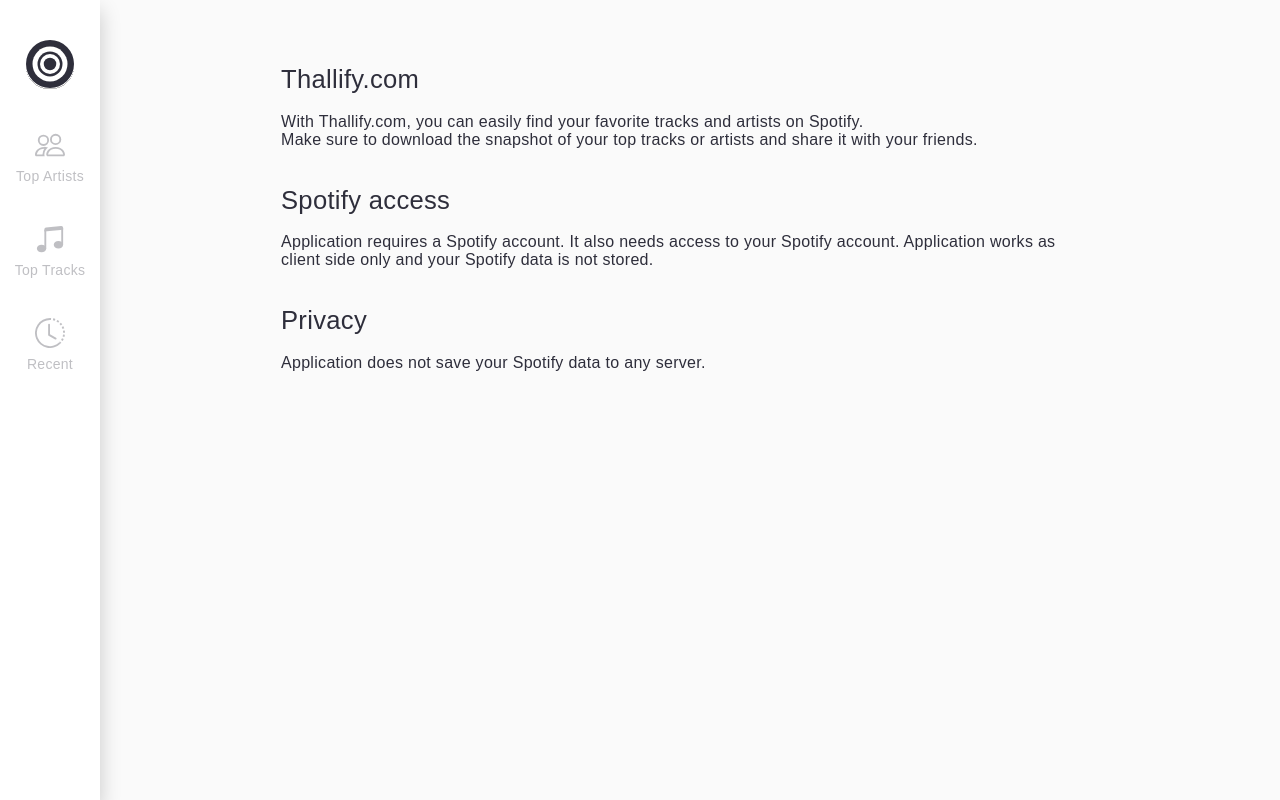
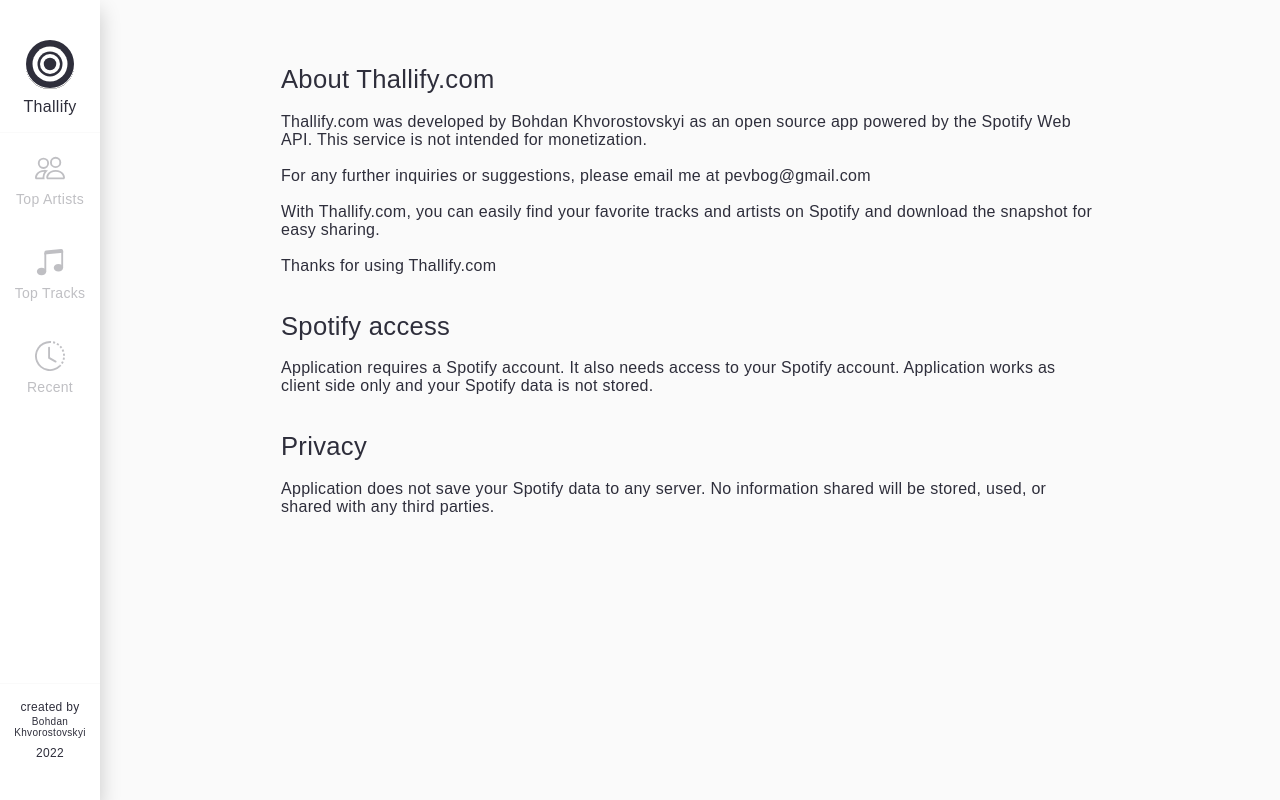
Before and after one commit to smartman1234/thallify.com, a React (Create React App) app: page /about in a window 1280 px wide. Built offline with nearby package versions, Linux system fonts and the light colour scheme; sample sign-in values are in the browser's storage.

Commit message:
time bug fix, about me

```diff
--- a/src/components/card/RecentItem.jsx
+++ b/src/components/card/RecentItem.jsx
@@ -15,7 +15,7 @@ const RecentItem = ({item, index, layout}) => {
           className="img-cover"
           alt={item.track.name}
         />
-        <div className="flex flex-col flex-grow">
+        <div className="flex flex-col flex-grow pr-3">
           <p className="fs-4 item-anim">{item.track.name}</p>
           <p className="fs-6 mt-5 text-secondary item-anim">{item.track.album.name}</p>
           <p className="fs-6 mt-5 text-secondary item-anim bold">
@@ -27,8 +27,8 @@ const RecentItem = ({item, index, layout}) => {
             ))}
           </p>
         </div>
-        <span className="">
-          {new Date(item.played_at).toLocaleTimeString()}
+        <span className="time text-end flex-grow fs-5 bold">
+          {new Date(item.played_at).toLocaleTimeString('en-US', {hourCycle: 'h24', hour: 'numeric', minute: 'numeric'})}
         </span>
       </div>
       </>
--- a/src/components/navigation/Nav.jsx
+++ b/src/components/navigation/Nav.jsx
@@ -13,6 +13,7 @@ const Nav = ({active, setTimeRange, setLayout, layout, setItemLimit, itemLimit,
     const downloadImage = () => {
         setIsSaving(true)
         document.querySelector('.image-node').classList.add('saving')
+        document.querySelector('.parent-node').classList.add('opacity-0')
         document.querySelector('.image-node').style.minWidth = '450px'
 
         setTimeout(() => {
@@ -29,11 +30,13 @@ const Nav = ({active, setTimeRange, setLayout, layout, setItemLimit, itemLimit,
                 setIsSaving(false)
                 document.querySelector('.image-node').classList.remove('saving')
                 document.querySelector('.image-node').style.minWidth = '0px'
+                document.querySelector('.parent-node').classList.remove('opacity-0')
             }).catch(err => {
                 console.log(err)
                 setIsSaving(false)
                 document.querySelector('.image-node').classList.remove('saving')
                 document.querySelector('.image-node').style.minWidth = '0px'
+                document.querySelector('.parent-node').classList.remove('opacity-0')
             })
         }, 1000)
     }
--- a/src/components/navigation/Sidebar.jsx
+++ b/src/components/navigation/Sidebar.jsx
@@ -11,8 +11,13 @@ const Sidebar = () => {
   return (
     user ?
     <div className="sidebar">
+      <div className="flex flex-col justify-between flex-grow">
+        <div className="sidebar-top">
           <NavLink to="/about" className="logo">
             {logo}
+            <p className="mt-4 pb-2">
+              Thallify
+            </p>
           </NavLink>
           <NavLink to="/top-artists" className="sidebar-item">
             {peopleIcon}
@@ -27,6 +32,25 @@ const Sidebar = () => {
             <span>Recent</span>
           </NavLink>
         </div>
+        <div className="text-center footer border-top">
+          <div className="flex flex-col">
+            <p className="fs-6">
+              created by
+            </p>
+            <a
+              href="https://www.instagram.com/bohdan.khvorostovskyi/"
+              target="_blank"
+              rel='noopener noreferrer'
+            >
+              Bohdan Khvorostovskyi
+            </a>
+          </div>
+          <p className="fs-6">
+            2022
+          </p>
+        </div>
+      </div>
+    </div>
     : null
   )
 }
--- a/src/components/navigation/styles/Sidebar.css
+++ b/src/components/navigation/styles/Sidebar.css
@@ -13,12 +13,22 @@
     display: flex;
     flex-direction: column;
     padding-top: 40px;
+    padding-bottom: 40px;
     box-shadow: var(--box-shadow);
     gap: 40px;
 }
 
 .sidebar .logo {
     cursor: pointer;
+    display: flex;
+    justify-content: center;
+    align-items: center;
+    flex-direction: column;
+    width: 100%;
+    border-bottom: 1px solid var(--color-tertiary);
+}
+
+.sidebar .logo svg {
     width: 50px;
     height: 50px;
 }
@@ -34,6 +44,7 @@
     opacity: 0.3;
     transition-duration: var(--transition-duration);
     cursor: pointer;
+    padding: 20px 0;
 }
 
 .sidebar-item:hover {
@@ -51,6 +62,21 @@
     margin-bottom: 8px;
 }
 
+.sidebar .footer {
+    padding: 1rem 8px 0 8px;
+}
+
+.sidebar .footer a {
+    font-size: 10px;
+    padding-top: 2px;
+    padding-bottom: 8px;
+    transition-duration: var(--transition-duration);
+}
+
+.sidebar .footer a:hover {
+    color: var(--color-primary);
+}
+
 @media (max-width: 769px) {
     .sidebar {
         padding: 8px 12px;
@@ -65,12 +91,20 @@
         width: -webkit-fill-available;
     }
 
+    .sidebar .footer,
     .sidebar .logo {
         display: none;
     }
 
+    .sidebar-top {
+        display: flex;
+        flex-grow: 1;
+        justify-content: space-evenly;
+    }
+
     .sidebar .sidebar-item {
         flex-grow: 1;
+        padding: 0;
     }
 
     .sidebar .sidebar-item svg {
--- a/src/gates/AuthGate.jsx
+++ b/src/gates/AuthGate.jsx
@@ -20,6 +20,10 @@ const AuthGate = ({ children }) => {
         } else if (user) {
             console.log('Token will expire in minutes: ', (((+user.expiresIn * 1000) + (+user.loginTime) - Date.now()) / 60000).toFixed(2));
         }
+
+        if(!user) {
+            navigate('/');
+        }
     }, [dispatch, navigate, user]);
 
     return (
--- a/src/pages/About.jsx
+++ b/src/pages/About.jsx
@@ -12,18 +12,25 @@ const About = () => {
     <div className="container pb-1 content pt-1">
       <div className="p-1">
         <div>
-          <h1 className="title-2">Thallify.com</h1>
+          <h1 className="title-2 bold">About Thallify.com</h1>
           <br />
           <p>
-            With Thallify.com, you can easily find your favorite tracks and artists on Spotify.
+            Thallify.com was developed by <a href="https://www.instagram.com/bohdan.khvorostovskyi/" target="_blank" rel='noopener noreferrer' className="bold">Bohdan Khvorostovskyi</a> as an open source app powered by the Spotify Web API. This service is not intended for monetization.
             <br />
-            Make sure to download the snapshot of your top tracks or artists and share it with your friends.
+            <br />
+            For any further inquiries or suggestions, please email me at <a className="bold" href="mailto:pevbog@gmail.com">pevbog@gmail.com</a>
+            <br />
+            <br />
+            With Thallify.com, you can easily find your favorite tracks and artists on Spotify and download the snapshot for easy sharing.
+            <br />
+            <br />
+            Thanks for using Thallify.com
           </p>
         </div>
         <br />
         <br />
         <div>
-          <h1 className="title-2">Spotify access</h1>
+          <h1 className="title-2 bold">Spotify access</h1>
           <br />
           <p>
           Application requires a Spotify account. It also needs access to your Spotify account. Application works as client side only and your Spotify data is not stored.
@@ -32,10 +39,10 @@ const About = () => {
         <br />
         <br />
         <div>
-          <h1 className="title-2">Privacy</h1>
+          <h1 className="title-2 bold">Privacy</h1>
           <br />
           <p>
-          Application does not save your Spotify data to any server.
+          Application does not save your Spotify data to any server. No information shared will be stored, used, or shared with any third parties.
           </p>
         </div>
       </div>
--- a/src/pages/Artists.jsx
+++ b/src/pages/Artists.jsx
@@ -41,7 +41,7 @@ const Artists = () => {
                     setItemLimit={setItemLimit}
                     itemLimit={itemLimit}
                 />
-                <div className="overflow-hidden">
+                <div className="overflow-hidden parent-node">
                     <div className={`${layout === 'list_layout' ? 'flex-col ' : 'flex-row flex-wrap p-1 justify-center gap-1 align-center '}flex bg-main min-h-sm image-node`}>
                         <div className={`spotify-logo grid-col-1-1 border-bottom flex justify-between align-center ${layout === 'list_layout' ? 'p-1' : 'w-100 pb-2'}`}>
                             <div className="pl-1 spotify-logo flex-grow">
--- a/src/pages/Recent.jsx
+++ b/src/pages/Recent.jsx
@@ -33,7 +33,7 @@ const Tracks = () => {
                     setItemLimit={setItemLimit}
                     itemLimit={itemLimit}
                 />
-                <div className="overflow-hidden">
+                <div className="overflow-hidden parent-node">
                     <div className={`${layout === 'list_layout' ? 'flex-col ' : 'flex-row flex-wrap gap-1 p-1 justify-center align-center '}flex bg-main min-h-sm image-node`}>
                         <div className={`spotify-logo grid-col-1-1 border-bottom flex justify-between align-center ${layout === 'list_layout' ? 'p-1' : 'w-100 pb-2'}`}>
                             <div className="pl-1 spotify-logo flex-grow">
--- a/src/pages/Tracks.jsx
+++ b/src/pages/Tracks.jsx
@@ -41,7 +41,7 @@ const Tracks = () => {
                     setItemLimit={setItemLimit}
                     itemLimit={itemLimit}
                 />
-                <div className="overflow-hidden">
+                <div className="overflow-hidden parent-node">
                     <div className={`${layout === 'list_layout' ? 'flex-col ' : 'flex-row flex-wrap p-1 justify-center align-center gap-1 '}flex bg-main min-h-sm image-node`}>
                         <div className={`spotify-logo grid-col-1-1 border-bottom flex justify-between align-center ${layout === 'list_layout' ? 'p-1' : 'w-100 pb-2'}`}>
                             <div className="pl-1 spotify-logo flex-grow">
@@ -49,7 +49,7 @@ const Tracks = () => {
                             </div>
                             <div className="text-end pr-1 flex-grow">
                                 <p className="fs-4">
-                                    My Top Artists
+                                    My Top Tracks
                                 </p>
                                 <p className="fs-5 mt-5">
                                     {timeRange === "short_term" ? "Last 7 Days" : timeRange === "medium_term" ? "Last 6 Month" : "All Time"}
--- a/src/pages/auth/SpotifyLogin.jsx
+++ b/src/pages/auth/SpotifyLogin.jsx
@@ -1,8 +1,8 @@
 const SpotifyLogin = () => {
-  const client_id = process.env.REACT_APP_CLIENT_ID;
-  const redirect_uri = process.env.REACT_APP_REDIRECT_URI;
-  // const client_id = "347914a23b8f4e0e88ade72e47daab9a";
-  // const redirect_uri = 'https://thallify.com/callback/';
+  // const client_id = process.env.REACT_APP_CLIENT_ID;
+  // const redirect_uri = process.env.REACT_APP_REDIRECT_URI;
+  const client_id = "347914a23b8f4e0e88ade72e47daab9a";
+  const redirect_uri = 'https://thallify.com/callback/';
   const scope = 'user-top-read user-read-recently-played';
 
   return (
```
Also changed, not shown: src/index.css (+15 -11 lines). Lines whose indentation alone changed are shown as unchanged.
